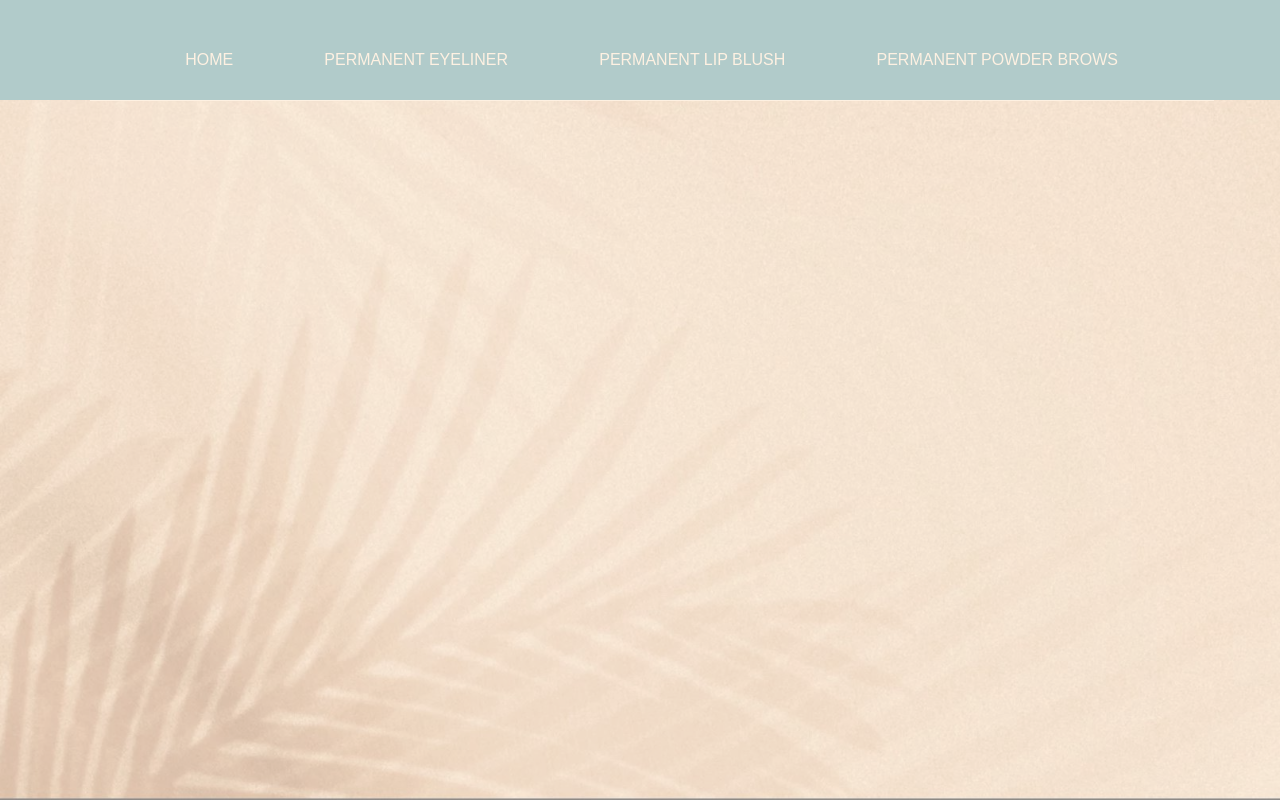
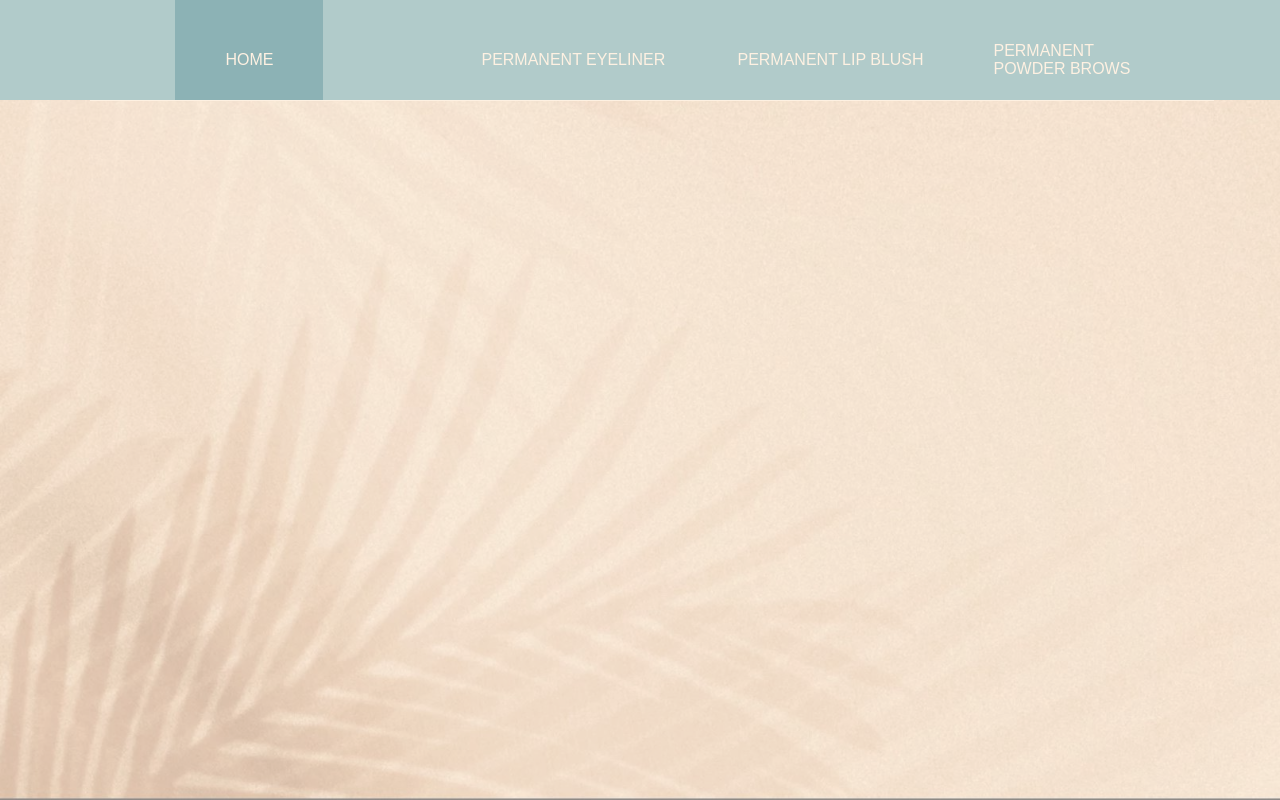
Before and after one commit to JadenFicklin/beauty-by-kerrie, a React (Create React App) app: page / in a window 1280 px wide. Built offline with nearby package versions, Linux system fonts and the light colour scheme.

Commit message:
updates to nav styling

```diff
--- a/src/App.js
+++ b/src/App.js
@@ -48,7 +48,18 @@ function App() {
   const [questionsThree, setQuestionsThree] = useState(false);
   const [preThree, setPreThree] = useState(false);
 
+  const [one, setOne] = useState(true);
+  const [two, setTwo] = useState(false);
+  const [three, setThree] = useState(false);
+  const [four, setFour] = useState(false);
+
   const handleHomeClick = () => {
+    changeScroll(0);
+    setOne(true);
+    setTwo(false);
+    setThree(false);
+    setFour(false);
+
     setHome(true);
     setEyeliner(false);
     setLipBlush(false);
@@ -56,6 +67,11 @@ function App() {
   };
   const handleEyelinerClick = () => {
     changeScroll(0);
+
+    setOne(false);
+    setTwo(true);
+    setThree(false);
+    setFour(false);
 
     setHome(false);
     setEyeliner(true);
@@ -65,6 +81,11 @@ function App() {
   const handleLipBlushClick = () => {
     changeScroll(0);
 
+    setOne(false);
+    setTwo(false);
+    setThree(true);
+    setFour(false);
+
     setHome(false);
     setEyeliner(false);
     setLipBlush(true);
@@ -73,11 +94,20 @@ function App() {
   const handlePowderBrowsClick = () => {
     changeScroll(0);
 
+    setOne(false);
+    setTwo(false);
+    setThree(false);
+    setFour(true);
+
     setHome(false);
     setEyeliner(false);
     setLipBlush(false);
     setPowderBrows(true);
   };
+
+  //
+  //
+  //
 
   const handleAboutClick = () => {
     setAbout(true);
@@ -203,25 +233,31 @@ function App() {
 
       <nav className="nav-outer">
         <div className="nav-home option" onClick={handleHomeClick}>
-          HOME
+          <span className={one ? "go-infront" : "go-infront-false"}>HOME</span>
         </div>
         <div
           className="nav-permanent-eyeliner option"
           onClick={handleEyelinerClick}
         >
-          PERMANENT EYELINER
+          <span className={two ? "go-infront" : "go-infront-false"}>
+            PERMANENT EYELINER
+          </span>
         </div>
         <div
           className="nav-permanent-lip-blush option"
           onClick={handleLipBlushClick}
         >
-          PERMANENT LIP BLUSH
+          <span className={three ? "go-infront" : "go-infront-false"}>
+            PERMANENT LIP BLUSH
+          </span>
         </div>
         <div
           className="nav-permanent-powder-brows option"
           onClick={handlePowderBrowsClick}
         >
-          PERMANENT POWDER BROWS
+          <span className={four ? "go-infront" : "go-infront-false"}>
+            PERMANENT POWDER BROWS
+          </span>
         </div>
       </nav>
       <div className="nav-background"></div>
--- a/src/styles/Nav.css
+++ b/src/styles/Nav.css
@@ -211,3 +211,34 @@
   background-color: #b8a3b6;
   cursor: pointer;
 }
+.nav-highlight {
+  width: 165px;
+  height: 100px;
+  position: absolute;
+  top: 0px;
+  left: 100px;
+  background-color: #2b717d46;
+}
+.option {
+  width: 18%;
+}
+.go-infront {
+  background-color: #2b717d46;
+  position: absolute;
+  height: 80px;
+  padding: 20px 50px 0px 50px;
+  top: 0px;
+  display: flex;
+  align-items: center;
+  transition: 0.3s;
+}
+.go-infront-false {
+  background-color: #ffffff00;
+  position: absolute;
+  height: 80px;
+  padding: 20px 50px 0px 50px;
+  top: 0px;
+  display: flex;
+  align-items: center;
+  transition: 0.3s;
+}
```
